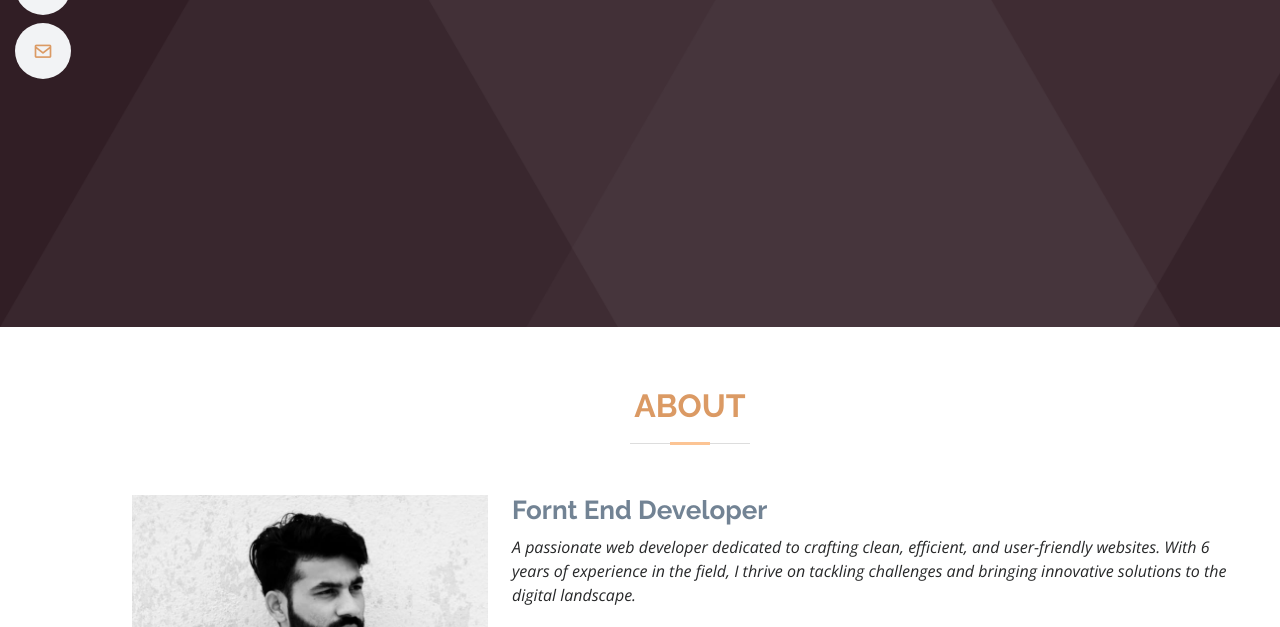
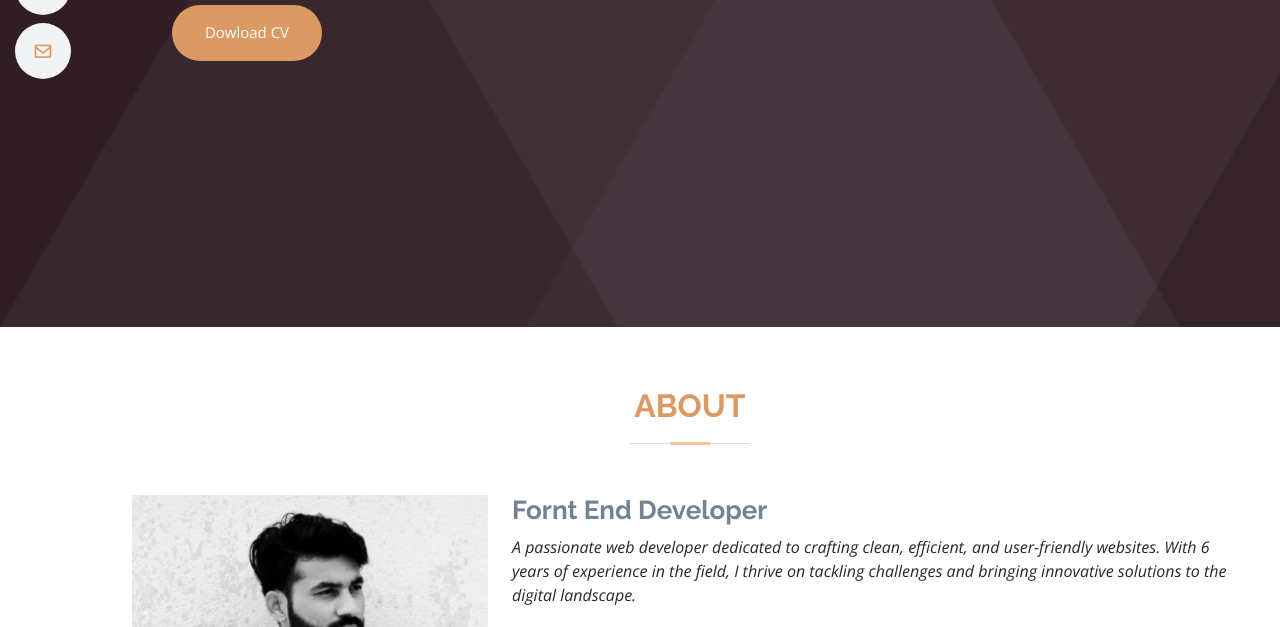
Before and after one commit to kundanmandloi/Portfolio, a plain HTML site: page index.html in a window 1280 px wide. Shown: the part 473-1100 px from the top of the page. Drawn offline with nearby package versions, Linux system fonts and the light colour scheme; animation ran at ten frames a second.

Commit message:
Update index.html

```diff
--- a/index.html
+++ b/index.html
@@ -61,7 +61,11 @@
         <a href="https://join.skype.com/invite/vFbqjS6j3ajb" class="google-plus" target="_blank"><i class="bx bxl-skype"></i></a>
         <a href="http://www.linkedin.com/in/kundan-mandloi-502628105" class="linkedin"><i class="bx bxl-linkedin"></i></a>
       </div> -->
+      <div class="download-CV">
+        <a href="/assets/files/Kundan Singh Mandloi.pdf" download="/assets/files/Kundan Singh Mandloi.pdf">Dowload CV</a>
+      </div>
     </div>
+
   </section><!-- End Hero -->
 
   <main id="main">
```
